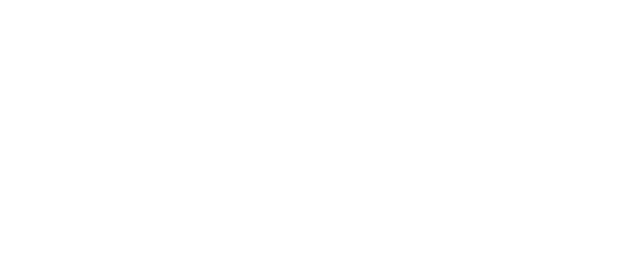
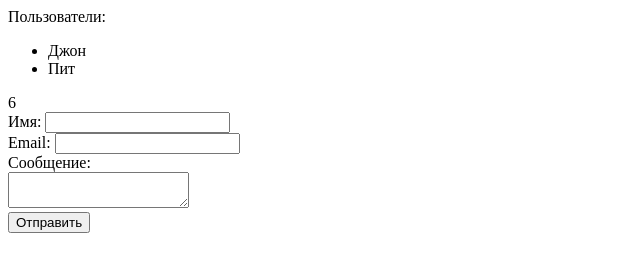
Before and after one commit to Amirni19/practis6, a plain HTML site: page index.html in a window 1280 px wide. Shown: the whole page, without its empty margins (0-640 px from the left). Drawn offline with Linux system fonts and the light colour scheme.

Commit message:
index.html

```diff
--- a/index.html
+++ b/index.html
@@ -7,15 +7,15 @@
     <title>Document</title>
 </head>
 <body>
-    <!-- <div>Пользователи:</div>
+    <div>Пользователи:</div>
   <ul>
     <li>Джон</li>
     <li>Пит</li>
-  </ul> -->
+  </ul>
 
-  <!-- <span class="calculator-amount">6</span> -->
+  <span class="calculator-amount">6</span>
 
-  <!-- <form>
+  <form>
     <label for="name">Имя:</label>
     <input type="text" id="name" name="name" /><br />
     <label for="email">Email:</label>
@@ -23,31 +23,31 @@
     <label for="message">Сообщение:</label><br />
     <textarea id="message" name="message"></textarea><br />
     <button type="submit" onclick="submitForm()">Отправить</button>
-  </form> -->
+  </form>
 
     <script>
-        // document.body.firstElementChild;
-        // document.body.children[0];
-        // document.body.childNodes[1];
-        // document.body.lastElementChild;
-        // document.body.children[1];
-        // document.body.lastElementChild.lastElementChild;
+        document.body.firstElementChild;
+        document.body.children[0];
+        document.body.childNodes[1];
+        document.body.lastElementChild;
+        document.body.children[1];
+        document.body.lastElementChild.lastElementChild;
 
-        // let elements = document.getElementsByTagName("li");
-        // for (let i = 0; i < elements.length; i++) {
-        //     elements[i].classList.add("list-item")
-        // }
+        let elements = document.getElementsByTagName("li");
+        for (let i = 0; i < elements.length; i++) {
+            elements[i].classList.add("list-item")
+        }
 
-        // document.querySelectorAll('.calculator-amount').forEach(i => {
-        //     if(i.innerText == '6') i.classList.add('open')
-        //     if(i.innerText == 'not 6') i.style.display = 'none'
-        // })
+        document.querySelectorAll('.calculator-amount').forEach(i => {
+            if(i.innerText == '6') i.classList.add('open')
+            if(i.innerText == 'not 6') i.style.display = 'none'
+        })
 
-//         function submitForm() {
-//   const name = document.getElementById('name').value;
-//   const email = document.getElementById('email').value;
-//   const message = document.getElementById('message').value;
-// }
+        function submitForm() {
+  const name = document.getElementById('name').value;
+  const email = document.getElementById('email').value;
+  const message = document.getElementById('message').value;
+}
     </script>
 </body>
 </html>
```
